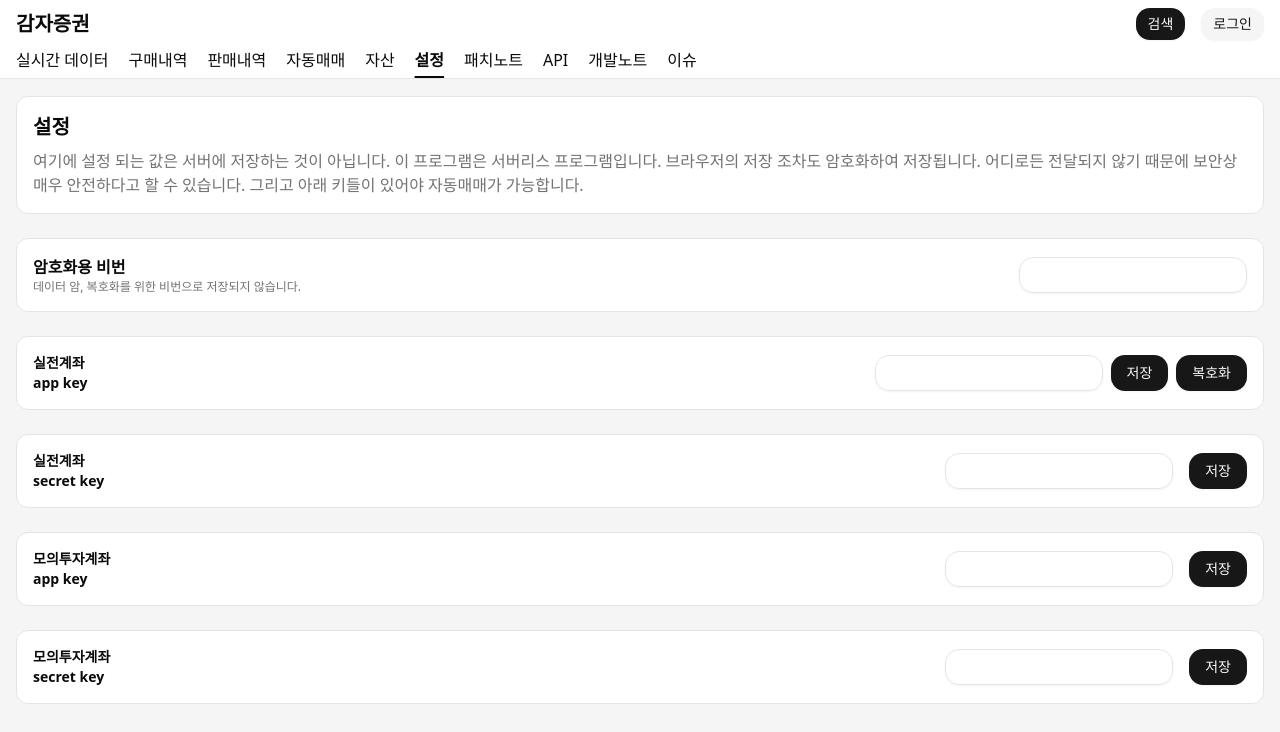
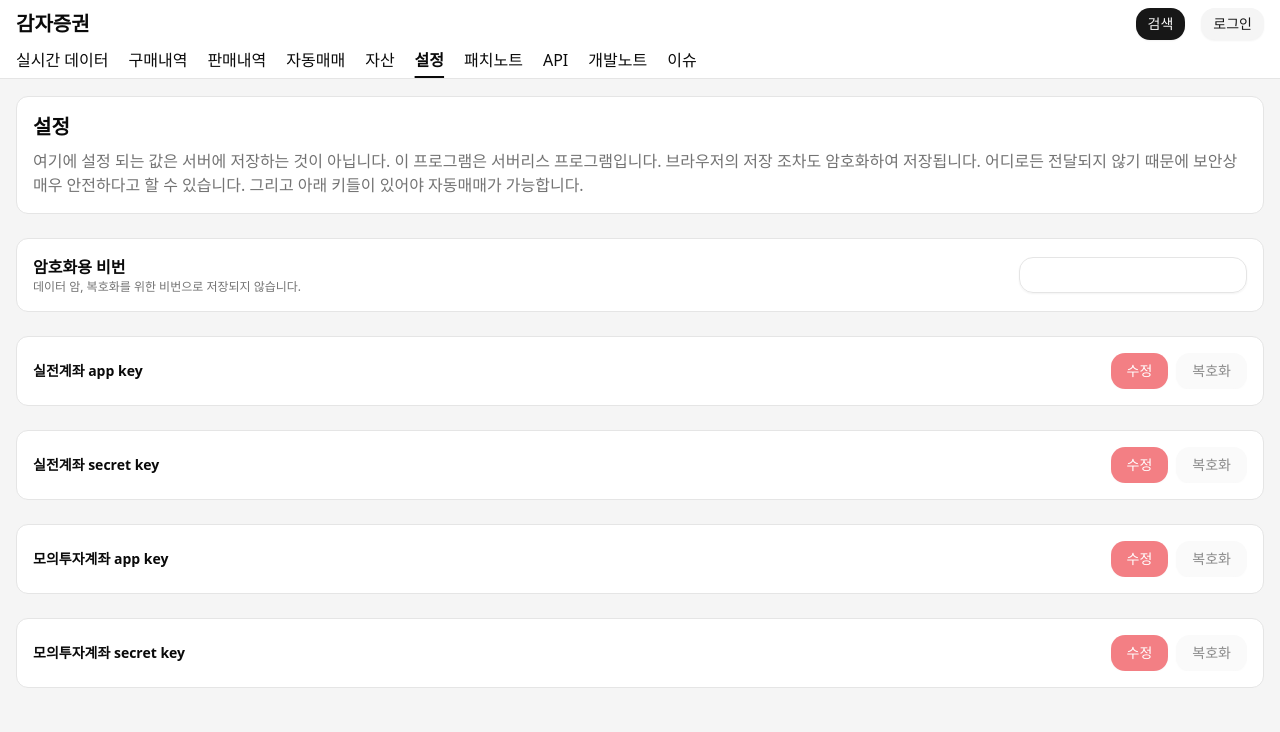
Before and after one commit to inpiniti/potatoinvest, a Next.js app: page /page/setting in a window 1280 px wide. Shown: the top 732 px of the page. Built offline with nearby package versions, Linux system fonts and the light colour scheme.

Commit message:
Refactor key management by replacing AppKey component with KeySetting component for better organization and functionality

```diff
--- a/app/page/setting/AppKey.tsx
+++ /dev/null
@@ -1,56 +0,0 @@
-"use client";
-
-import { Button } from "@/components/ui/button";
-import { Input } from "@/components/ui/input";
-import { useKeyStore } from "@/store/useKeyStore";
-import { useEffect, useState } from "react";
-
-const AppKey = () => {
-  const { key, setKey, getKey } = useKeyStore();
-  const [appKey, setAppKey] = useState("");
-  const [toggle, setToggle] = useState(false);
-
-  useEffect(() => {
-    if (key.appKey) {
-      setAppKey(key.appKey);
-    }
-  }, [key.appKey]);
-
-  return (
-    <section className="bg-white border rounded-sm overflow-hidden p-4 flex justify-between items-center gap-4">
-      <div className="flex flex-col text-sm shrink-0">
-        <label className="font-bold">실전계좌</label>
-        <label className="font-bold">app key</label>
-      </div>
-      <div className="flex gap-2">
-        <Input
-          type="text"
-          value={appKey}
-          onChange={(e) => setAppKey(e.target.value)}
-        />
-        <Button
-          onClick={() => {
-            setKey({ ...key, appKey });
-          }}
-        >
-          저장
-        </Button>
-        <Button
-          onClick={() => {
-            if (toggle) {
-              setAppKey(key.appKey);
-            } else {
-              const _key = getKey();
-              setAppKey(_key.appKey);
-            }
-            setToggle(!toggle);
-          }}
-        >
-          {toggle ? "원복" : "복호화"}
-        </Button>
-      </div>
-    </section>
-  );
-};
-
-export default AppKey;
--- /dev/null
+++ b/app/page/setting/KeySetting.tsx
@@ -0,0 +1,98 @@
+'use client';
+
+import { Button } from '@/components/ui/button';
+import { Input } from '@/components/ui/input';
+import { useKeyStore } from '@/store/useKeyStore';
+import { useTempKeyStore } from '@/store/useTempKeyStore';
+import { useEffect, useState } from 'react';
+
+const KeySetting = ({ filed = 'appKey', label = '실전계좌 app key' }) => {
+  const { key, setKey, getKey } = useKeyStore();
+  const { key: tempKey } = useTempKeyStore();
+
+  const [word, setWord] = useState('');
+
+  // 저장 토글
+  const [saveToggle, setSaveToggle] = useState(false);
+
+  // 복호화 토글
+  const [toggle, setToggle] = useState(false);
+
+  useEffect(() => {
+    if (key[filed]) {
+      setWord(key[filed]);
+    }
+  }, [key[filed]]);
+
+  return (
+    <section className="bg-white border rounded-sm overflow-hidden p-4 flex justify-between items-center gap-4">
+      <div className="flex flex-col text-sm shrink-0">
+        <label className="font-bold">{label}</label>
+      </div>
+      <div className="flex gap-2 items-center overflow-hidden grow-1">
+        {saveToggle ? (
+          <>
+            <Input
+              type="text"
+              value={word}
+              onChange={(e) => setWord(e.target.value)}
+              placeholder={
+                tempKey.password === '' ? '암호화용 비번이 필요' : ''
+              }
+              disabled={tempKey.password === ''}
+            />
+            <Button
+              onClick={() => {
+                setKey({
+                  ...key,
+                  [filed]: word,
+                  filed,
+                });
+                setSaveToggle(!saveToggle);
+              }}
+              disabled={tempKey.password === ''}
+            >
+              저장
+            </Button>
+          </>
+        ) : (
+          <>
+            <p className="grow-1 truncate text-right">{word}</p>
+            {!toggle && (
+              <Button
+                className="shrink-0"
+                onClick={() => {
+                  setSaveToggle(!saveToggle);
+                  setWord('');
+                }}
+                disabled={tempKey.password === ''}
+                variant="destructive"
+              >
+                수정
+              </Button>
+            )}
+
+            <Button
+              className="shrink-0"
+              onClick={() => {
+                if (toggle) {
+                  setWord(key[filed]);
+                } else {
+                  const _key = getKey();
+                  setWord(_key[filed]);
+                }
+                setToggle(!toggle);
+              }}
+              disabled={tempKey.password === ''}
+              variant="secondary"
+            >
+              {toggle ? '원복' : '복호화'}
+            </Button>
+          </>
+        )}
+      </div>
+    </section>
+  );
+};
+
+export default KeySetting;
--- a/app/page/setting/Password.tsx
+++ b/app/page/setting/Password.tsx
@@ -1,7 +1,7 @@
-"use client";
+'use client';
 
-import { Input } from "@/components/ui/input";
-import { useTempKeyStore } from "@/store/useTempKeyStore";
+import { Input } from '@/components/ui/input';
+import { useTempKeyStore } from '@/store/useTempKeyStore';
 
 const Password = () => {
   const { key, setKey } = useTempKeyStore();
--- a/app/page/setting/page.tsx
+++ b/app/page/setting/page.tsx
@@ -1,8 +1,6 @@
-import { Title } from "@/components/title";
-import { Button } from "@/components/ui/button";
-import { Input } from "@/components/ui/input";
-import Password from "./Password";
-import AppKey from "./AppKey";
+import { Title } from '@/components/title';
+import Password from './Password';
+import KeySetting from './KeySetting';
 
 const Setting = () => {
   return (
@@ -16,42 +14,11 @@ const Setting = () => {
           그리고 아래 키들이 있어야 자동매매가 가능합니다.
         "
       />
-
       <Password />
-      <AppKey />
-
-      <section className="bg-white border rounded-sm overflow-hidden p-4 flex justify-between items-center gap-4">
-        <div className="flex flex-col text-sm shrink-0">
-          <label className="font-bold">실전계좌</label>
-          <label className="font-bold">secret key</label>
-        </div>
-        <div className="flex gap-4">
-          <Input type="password" />
-          <Button>저장</Button>
-        </div>
-      </section>
-
-      <section className="bg-white border rounded-sm overflow-hidden p-4 flex justify-between items-center gap-4">
-        <div className="flex flex-col text-sm shrink-0">
-          <label className="font-bold">모의투자계좌</label>
-          <label className="font-bold">app key</label>
-        </div>
-        <div className="flex gap-4">
-          <Input type="password" />
-          <Button>저장</Button>
-        </div>
-      </section>
-
-      <section className="bg-white border rounded-sm overflow-hidden p-4 flex justify-between items-center gap-4">
-        <div className="flex flex-col text-sm shrink-0">
-          <label className="font-bold">모의투자계좌</label>
-          <label className="font-bold">secret key</label>
-        </div>
-        <div className="flex gap-4">
-          <Input type="password" />
-          <Button>저장</Button>
-        </div>
-      </section>
+      <KeySetting filed="appKey" label="실전계좌 app key" />
+      <KeySetting filed="secretKey" label="실전계좌 secret key" />
+      <KeySetting filed="vtsAppKey" label="모의투자계좌 app key" />
+      <KeySetting filed="vtsSecretKey" label="모의투자계좌 secret key" />
     </div>
   );
 };
--- a/store/useKeyStore.js
+++ b/store/useKeyStore.js
@@ -1,28 +1,26 @@
-import { create } from "zustand";
-import { devtools, persist } from "zustand/middleware";
-import CryptoJS from "crypto-js";
+import { create } from 'zustand';
+import { devtools, persist } from 'zustand/middleware';
+import CryptoJS from 'crypto-js';
 
-import { useTempKeyStore } from "./useTempKeyStore";
+import { useTempKeyStore } from './useTempKeyStore';
 
 export const useKeyStore = create(
   devtools(
     persist(
       (set) => ({
         key: {
-          appKey: "",
-          appSecret: "",
-          vtsAppKey: "",
-          vtsAppSecret: "",
-          approval_key: "", // 웹소캣 접속키
+          appKey: '',
+          secretKey: '',
+          vtsAppKey: '',
+          vtsSecretKey: '',
+          approval_key: '', // 웹소캣 접속키
         },
         setKey: (key) => {
           const password = useTempKeyStore.getState().key.password;
+          const filed = key.filed;
           const encryptedKey = {
-            appKey: encrypt(password, key.appKey),
-            appSecret: encrypt(password, key.appSecret),
-            vtsAppKey: encrypt(password, key.vtsAppKey),
-            vtsAppSecret: encrypt(password, key.vtsAppSecret),
-            approval_key: encrypt(password, key.approval_key),
+            ...useKeyStore.getState().key,
+            [filed]: encrypt(password, key[filed]),
           };
           set({ key: encryptedKey });
         },
@@ -31,19 +29,19 @@ export const useKeyStore = create(
           const key = useKeyStore.getState().key;
           return {
             appKey: decrypt(password, key.appKey),
-            appSecret: decrypt(password, key.appSecret),
+            secretKey: decrypt(password, key.secretKey),
             vtsAppKey: decrypt(password, key.vtsAppKey),
-            vtsAppSecret: decrypt(password, key.vtsAppSecret),
+            vtsSecretKey: decrypt(password, key.vtsSecretKey),
             approval_key: decrypt(password, key.approval_key),
           };
         },
       }),
       {
-        name: "key",
+        name: 'key',
         getStorage: () => localStorage,
       }
     ),
-    { name: "key" }
+    { name: 'key' }
   )
 );
 
```
Also changed, not shown: 1 other file (tests, documents, lock files or other folders).
